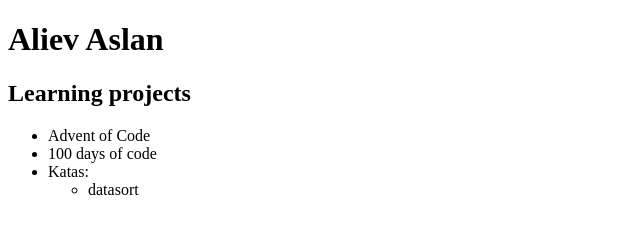
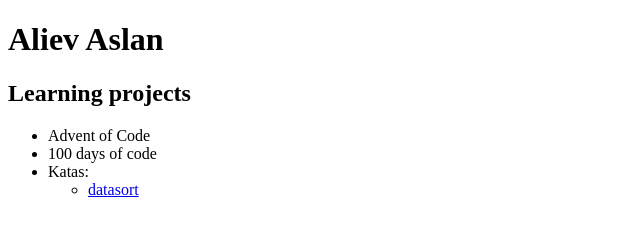
Before and after one commit to sayfaslan/sayfaslan.github.io, a plain HTML site: page index.html in a window 1280 px wide. Shown: the full height of the page, 0-640 px from the left. Drawn offline with Linux system fonts and the light colour scheme.

Commit message:
dev: add link to list

```diff
--- a/index.html
+++ b/index.html
@@ -11,7 +11,7 @@
                 <li>100 days of code</li>
                 <li>Katas:
                     <ul>
-                        <li>datasort</li>
+                        <li><a href="https://github.com/sayfaslan/sayfaslan.github.io">datasort</a></li>
                     </ul>
                 </li>
             </ul>
```
